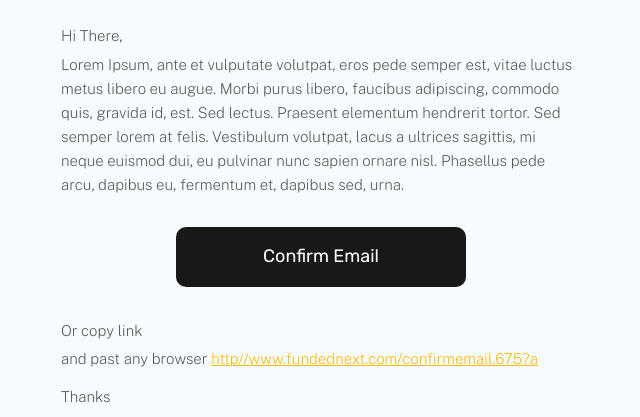
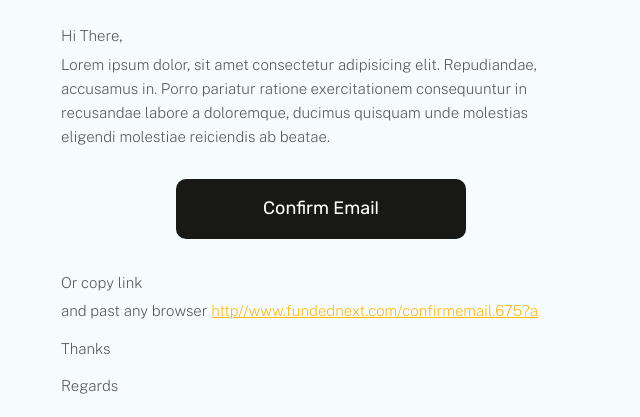
Before and after one commit to sagorahmeed/email-template, a plain HTML site: page index.html in a window 1280 px wide. Shown: the part 333-750 px from the top of the page, without its empty margins (319-959 px from the left). Drawn offline with nearby package versions, Linux system fonts and the light colour scheme.

Commit message:
UPdated index.html for testing brancing

```diff
--- a/index.html
+++ b/index.html
@@ -231,7 +231,7 @@
                                            <tr>
                                                <td>
                                                    <h3 class="confirmationheading">Hi There,</h3>
-                                                   <p class="confirmationtitle">Lorem Ipsum, ante et vulputate volutpat, eros pede semper est, vitae luctus metus libero eu augue. Morbi purus libero, faucibus adipiscing, commodo quis, gravida id, est. Sed lectus. Praesent elementum hendrerit tortor. Sed semper lorem at felis. Vestibulum volutpat, lacus a ultrices sagittis, mi neque euismod dui, eu pulvinar nunc sapien ornare nisl. Phasellus pede arcu, dapibus eu, fermentum et, dapibus sed, urna.</p>
+                                                   <p class="confirmationtitle">Lorem ipsum dolor, sit amet consectetur adipisicing elit. Repudiandae, accusamus in. Porro pariatur ratione exercitationem consequuntur in recusandae labore a doloremque, ducimus quisquam unde molestias eligendi molestiae reiciendis ab beatae.</p>
                                                    <a href="#" class="button-link"><button class="confimationbtn">Confirm Email</button></a>
                                                </td>
                                            </tr>
```
